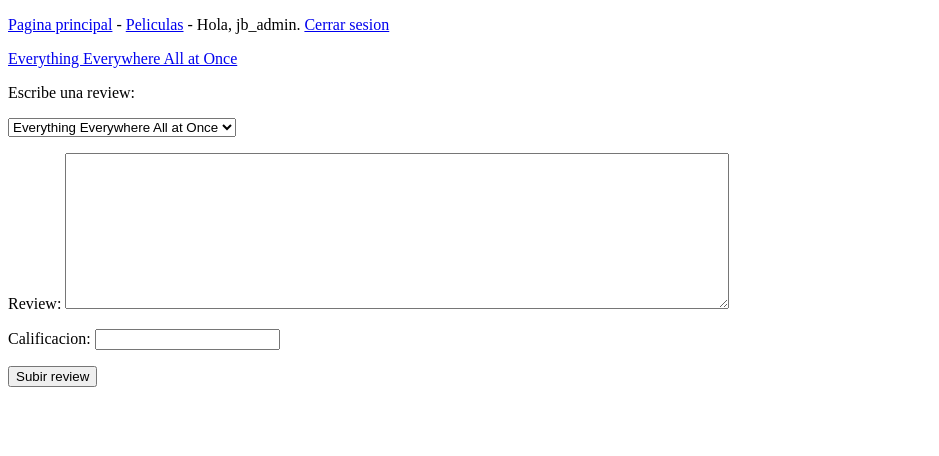
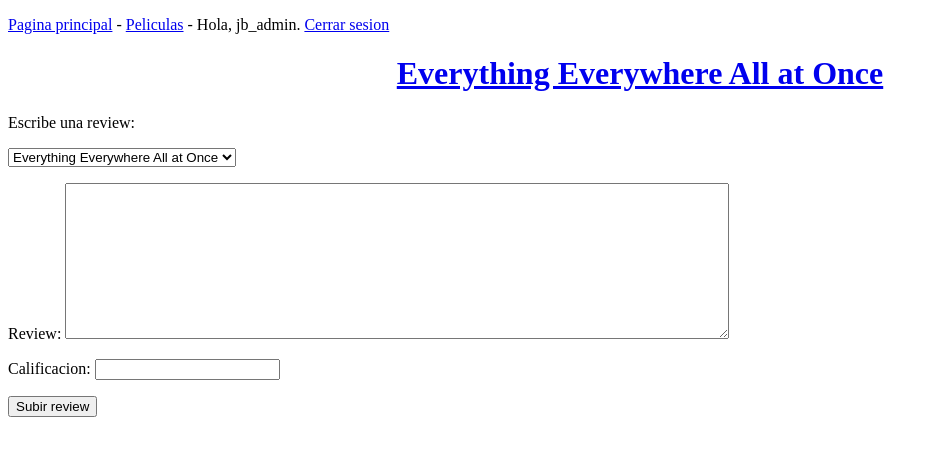
Before and after one commit to LuisMtzGarcia/ClonIMDb, a Django app: page /review/1/ in a window 1280 px wide. Shown: the top 456 px of the page, without its empty margins (0-939 px from the left). Run offline with Django 4.2, Linux system fonts and the light colour scheme; a user stored in the database is signed in; data comes from the database, SQL or seed files in the repository.

Commit message:
Aplicara un selector CSS al titulo de peli en el formulario Review
Se aplica el selector 'titulo-peli' en el link que lleva a la pagina
de la pelicula.

Este selector alinea el titulo al centro y le quita las
decoraciones estandar de link.

```diff
--- a/appIMDb/static/appIMDb/styles.css
+++ b/appIMDb/static/appIMDb/styles.css
@@ -2,3 +2,8 @@
     max-width: 300px;
     max-height: auto;
 }
+
+.titulo-peli {
+    text-align: center;
+    text-decoration: none;
+}
--- a/appIMDb/templates/appIMDb/nuevaReview.html
+++ b/appIMDb/templates/appIMDb/nuevaReview.html
@@ -2,11 +2,11 @@
 
 {% block content %}
 
-    <p>
+    <h1 class="titulo-peli">
         <a href="{% url 'appIMDb:pelicula' pelicula.id %}">
             {{ pelicula }}
         </a>
-    </p>
+    </h1>
 
     <p>Escribe una review: </p>
     <form action="{% url 'appIMDb:nuevaReview' pelicula.id %}" method="post">
```
